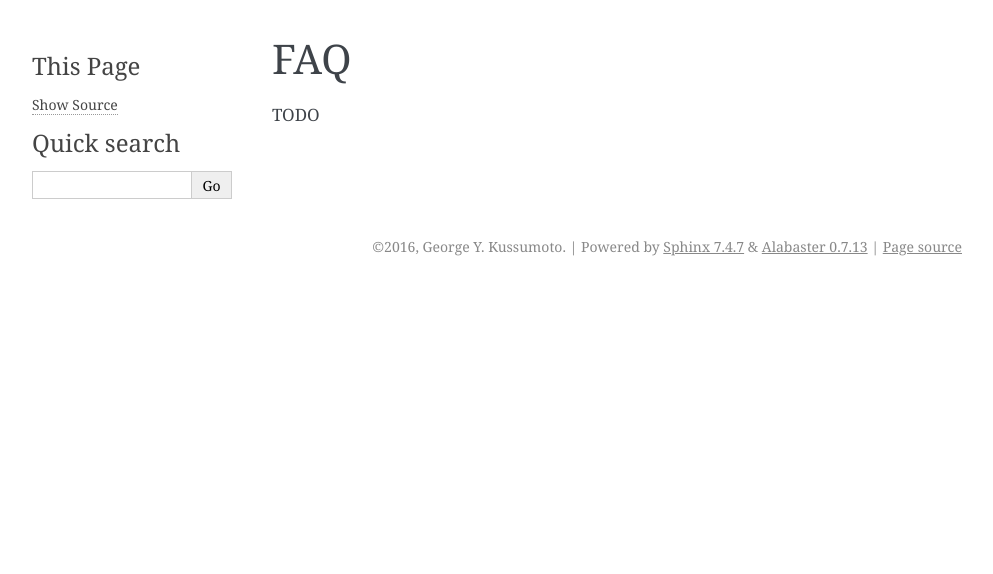
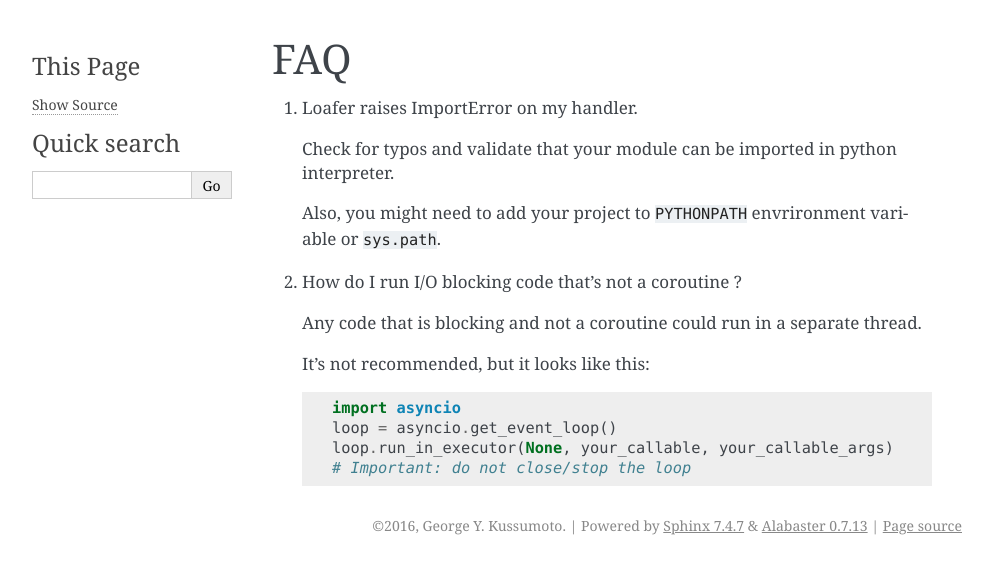
Before and after one commit to georgeyk/loafer, a Sphinx documentation site: the page built from docs/source/faq.rst, in a window 1280 px wide. Shown: the top 574 px of the page, without its empty margins (148-1141 px from the left). Built offline with Sphinx 7.4.7, drawn with Linux system fonts in a browser that asks for light colours.

Commit message:
Update docs: add initial faq entries. Complement information about execution using threads.

```diff
--- a/docs/source/faq.rst
+++ b/docs/source/faq.rst
@@ -1,4 +1,22 @@
 FAQ
 ---
 
-TODO
+1. Loafer raises ImportError on my handler.
+
+   Check for typos and validate that your module can be imported in python
+   interpreter.
+
+   Also, you might need to add your project to ``PYTHONPATH`` envrironment
+   variable or ``sys.path``.
+
+
+2. How do I run I/O blocking code that's not a coroutine ?
+
+   Any code that is blocking and not a coroutine could run in a separate thread.
+
+   It's not recommended, but it looks like this::
+
+    import asyncio
+    loop = asyncio.get_event_loop()
+    loop.run_in_executor(None, your_callable, your_callable_args)
+    # Important: do not close/stop the loop
--- a/docs/source/handlers.rst
+++ b/docs/source/handlers.rst
@@ -15,7 +15,7 @@ Usually, it will be similar to this::
 Where ``message`` will contain some expected message format.
 
 The ``async def`` is the python coroutine syntax, but regular functions
-can also be used, but will run in a thread.
+can also be used, but will run in a thread, outside the event loop.
 
 The ``handler`` does not need to return anything, but any unhandled error
 will cause the message to be ignored.
--- a/docs/source/overview.rst
+++ b/docs/source/overview.rst
@@ -13,8 +13,9 @@ If your task are CPU bounded, you should look for projects that use
 ``multiprocessing`` python module or similar.
 
 We don't require the use of asyncio, but any code that's not a coroutine
-will run in thread. Performance and error handling might be compromised
-in this scenarios, you might want to look for other alternatives.
+will run in thread, outside the event loop. Performance and error handling
+might be compromised in this scenarios, you might want to look for other
+alternatives.
 
 If your code are too tied to the message producer, you might end writing too
 much boilerplate code in order to use ``Loafer``.
```
